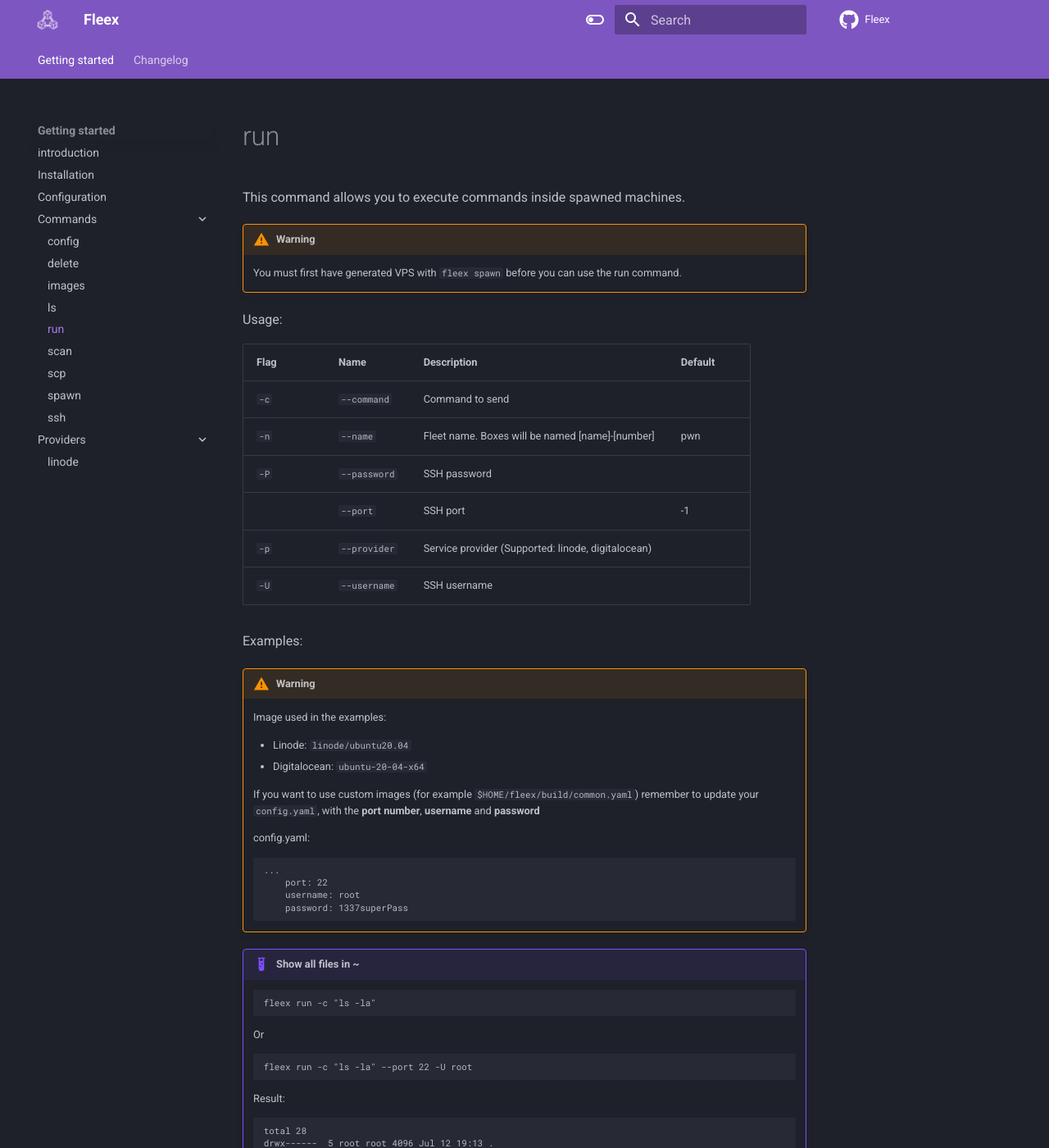
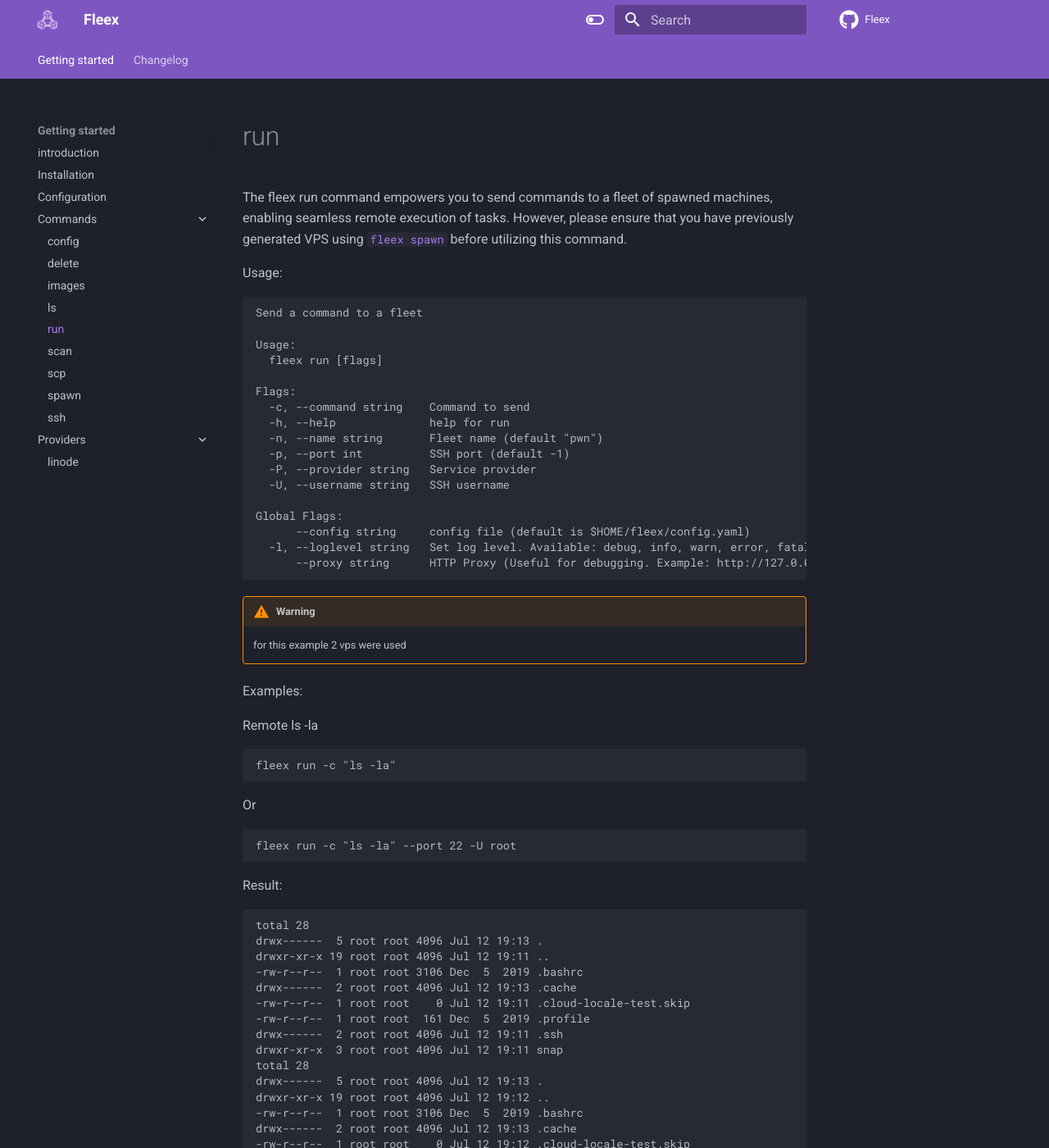
Before and after one commit to FleexSecurity/fleex-docs, an MkDocs documentation site: the page built from docs/commands/run.md, in a window 1280 px wide and 1400 px high. Shown: the whole window at 82% size. Built offline with MkDocs 1.6.1 and Material for MkDocs 9.7.7, drawn with Linux system fonts in a browser that asks for light colours; comment, search, counter and statistics services are not loaded.

Commit message:
docs: scp and run command

````diff
--- a/docs/commands/run.md
+++ b/docs/commands/run.md
@@ -1,76 +1,75 @@
-This command allows you to execute commands inside spawned machines.
-
-!!! warning
-    You must first have generated VPS with `fleex spawn` before you can use the run command.
+The fleex run command empowers you to send commands to a fleet of spawned machines, enabling seamless remote execution of tasks. However, please ensure that you have previously generated VPS using [`fleex spawn`](spawn.md) before utilizing this command.
 
 Usage:
 
-| Flag | Name              | Description                                                                        | Default |
-| ---- | ----------------- | ---------------------------------------------------------------------------------- | ------- |
-| `-c` | `--command`       | Command to send                                 |         |
-| `-n` | `--name`          | Fleet name. Boxes will be named [name]-[number]                                    | pwn     |
-| `-P` | `--password`      | SSH password                                                                       |         |
-|      | `--port`          | SSH port                                                                           | -1      |
-| `-p` | `--provider`      | Service provider (Supported: linode, digitalocean)                                 |         |
-| `-U` | `--username`      | SSH username                                                                       |         |
+```
+Send a command to a fleet
+
+Usage:
+  fleex run [flags]
+
+Flags:
+  -c, --command string    Command to send
+  -h, --help              help for run
+  -n, --name string       Fleet name (default "pwn")
+  -p, --port int          SSH port (default -1)
+  -P, --provider string   Service provider
+  -U, --username string   SSH username
+
+Global Flags:
+      --config string     config file (default is $HOME/fleex/config.yaml)
+  -l, --loglevel string   Set log level. Available: debug, info, warn, error, fatal (default "info")
+      --proxy string      HTTP Proxy (Useful for debugging. Example: http://127.0.0.1:8080)
+```
+
+!!! warning
+    for this example 2 vps were used
 
 Examples:
-!!! warning
-    Image used in the examples:
 
-    - Linode: `linode/ubuntu20.04`
-    - Digitalocean: `ubuntu-20-04-x64`
+Remote ls -la
+```
+fleex run -c "ls -la"
+```
+Or
+```
+fleex run -c "ls -la" --port 22 -U root
+```
+Result:
+```
+total 28
+drwx------  5 root root 4096 Jul 12 19:13 .
+drwxr-xr-x 19 root root 4096 Jul 12 19:11 ..
+-rw-r--r--  1 root root 3106 Dec  5  2019 .bashrc
+drwx------  2 root root 4096 Jul 12 19:13 .cache
+-rw-r--r--  1 root root    0 Jul 12 19:11 .cloud-locale-test.skip
+-rw-r--r--  1 root root  161 Dec  5  2019 .profile
+drwx------  2 root root 4096 Jul 12 19:11 .ssh
+drwxr-xr-x  3 root root 4096 Jul 12 19:11 snap
+total 28
+drwx------  5 root root 4096 Jul 12 19:13 .
+drwxr-xr-x 19 root root 4096 Jul 12 19:12 ..
+-rw-r--r--  1 root root 3106 Dec  5  2019 .bashrc
+drwx------  2 root root 4096 Jul 12 19:13 .cache
+-rw-r--r--  1 root root    0 Jul 12 19:12 .cloud-locale-test.skip
+-rw-r--r--  1 root root  161 Dec  5  2019 .profile
+drwx------  2 root root 4096 Jul 12 19:12 .ssh
+drwxr-xr-x  3 root root 4096 Jul 12 19:12 snap
+```
 
-    If you want to use custom images (for example `$HOME/fleex/build/common.yaml`) remember to update your `config.yaml`, with the **port number**, **username** and **password**
+---
 
-    config.yaml:
-    ```
-    ...
-        port: 22
-        username: root
-        password: 1337superPass
-    ```
+Remote whoami
+```
+fleex run -c "whoami"
+```
+Or
+```
+fleex run -c "whoami" --port 22 -U root
+```
+Result:
 
-!!! example "Show all files in ~"
-    ```
-    fleex run -c "ls -la"
-    ```
-    Or
-    ```
-    fleex run -c "ls -la" --port 22 -U root
-    ```
-    Result:
-    ```
-    total 28
-    drwx------  5 root root 4096 Jul 12 19:13 .
-    drwxr-xr-x 19 root root 4096 Jul 12 19:11 ..
-    -rw-r--r--  1 root root 3106 Dec  5  2019 .bashrc
-    drwx------  2 root root 4096 Jul 12 19:13 .cache
-    -rw-r--r--  1 root root    0 Jul 12 19:11 .cloud-locale-test.skip
-    -rw-r--r--  1 root root  161 Dec  5  2019 .profile
-    drwx------  2 root root 4096 Jul 12 19:11 .ssh
-    drwxr-xr-x  3 root root 4096 Jul 12 19:11 snap
-    total 28
-    drwx------  5 root root 4096 Jul 12 19:13 .
-    drwxr-xr-x 19 root root 4096 Jul 12 19:12 ..
-    -rw-r--r--  1 root root 3106 Dec  5  2019 .bashrc
-    drwx------  2 root root 4096 Jul 12 19:13 .cache
-    -rw-r--r--  1 root root    0 Jul 12 19:12 .cloud-locale-test.skip
-    -rw-r--r--  1 root root  161 Dec  5  2019 .profile
-    drwx------  2 root root 4096 Jul 12 19:12 .ssh
-    drwxr-xr-x  3 root root 4096 Jul 12 19:12 snap
-    ```
-
-!!! example "Whoami"
-    ```
-    fleex run -c "whoami"
-    ```
-    Or
-    ```
-    fleex run -c "whoami" --port 22 -U root
-    ```
-    Result:
-    ```
-    root
-    root
-    ```
+```
+root
+root
+```
````
Also changed, not shown: docs/commands/scp.md (+35 -43 lines).
